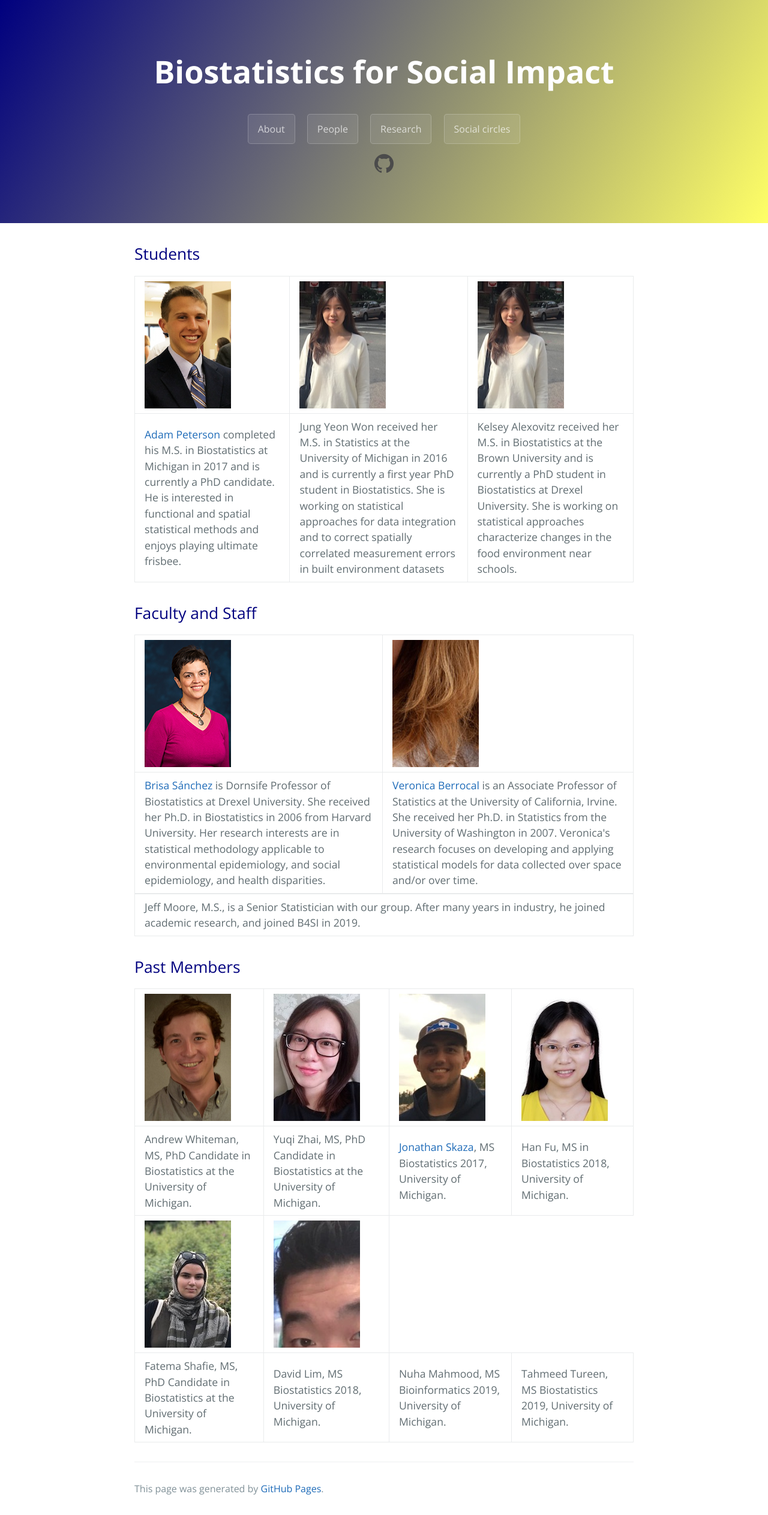
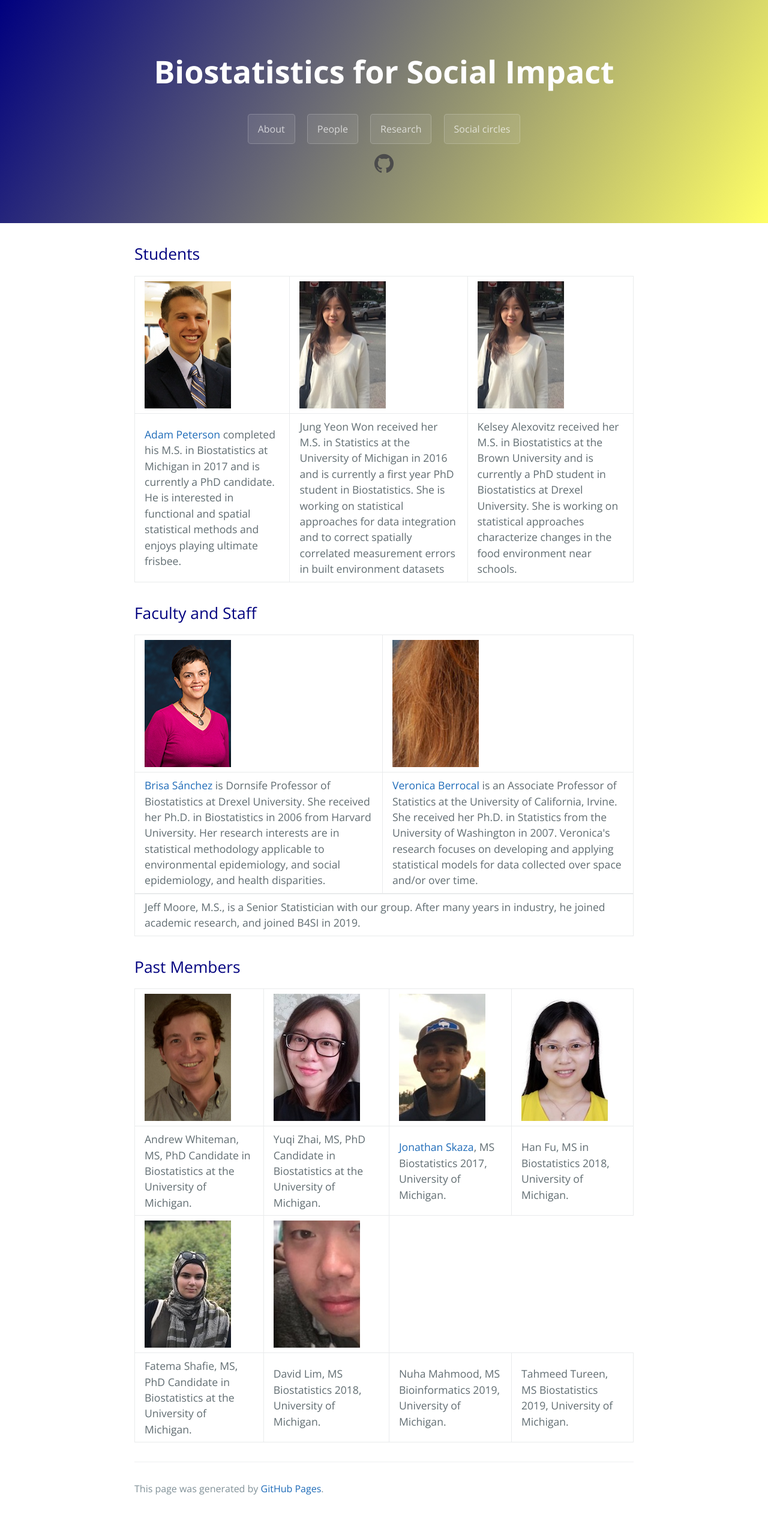
Before and after one commit to Biostatistics4SocialImpact/Biostatistics4SocialImpact.github.io, a Jekyll site: the page built from people.md, in a window 1280 px wide. Shown: the whole page at 60% size. Built offline with Jekyll 4.4.1, drawn with Linux system fonts in a browser that asks for light colours.

Commit message:
Update cayman.css

```diff
--- a/css/cayman.css
+++ b/css/cayman.css
@@ -204,7 +204,7 @@
 }
 
 .thumbveronica {
-  background: url('/assets/veronica.jpg') 80% 80% no-repeat; /* 50% 50% centers image in div */
+  background: url('/assets/veronica.jpg') 10% 80% no-repeat; /* 50% 50% centers image in div */
   width: 144px;
   height: 212px;
 }
@@ -240,7 +240,7 @@
 }
 
 .thumbdavid {
-  background: url('/assets/david2.jpg') 10% 10% no-repeat; /* 50% 50% centers image in div */
+  background: url('/assets/david2.jpg') 10% 80% no-repeat; /* 50% 50% centers image in div */
   width: 144px;
   height: 212px;
 }
```
